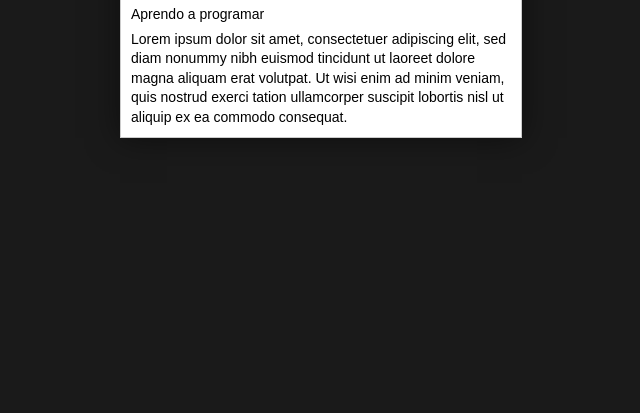
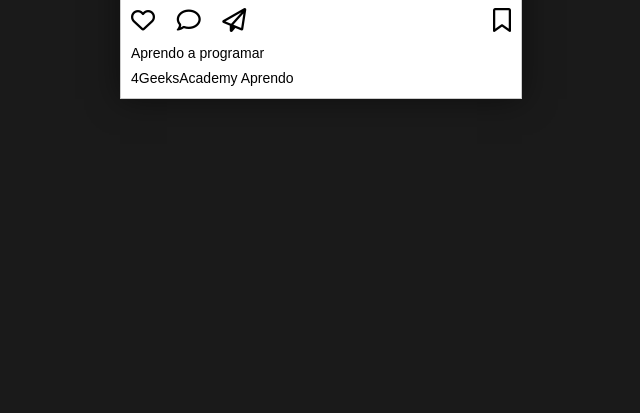
Before and after one commit to 4GeeksAcademy/Post-instagram-Frank, a plain HTML site: page Index.HTML in a window 1280 px wide. Shown: the part 387-800 px from the top of the page, without its empty margins (319-959 px from the left). Drawn offline with Linux system fonts and the light colour scheme.

Commit message:
first commit

```diff
--- a/Index.HTML
+++ b/Index.HTML
@@ -44,7 +44,7 @@
             </div>
 
             <div class="post-caption">
-                Lorem ipsum dolor sit amet, consectetuer adipiscing elit, sed diam nonummy nibh euismod tincidunt ut laoreet dolore magna aliquam erat volutpat. Ut wisi enim ad minim veniam, quis nostrud exerci tation ullamcorper suscipit lobortis nisl ut aliquip ex ea commodo consequat.
+                4GeeksAcademy Aprendo
             </div>
 
         </footer>
```
